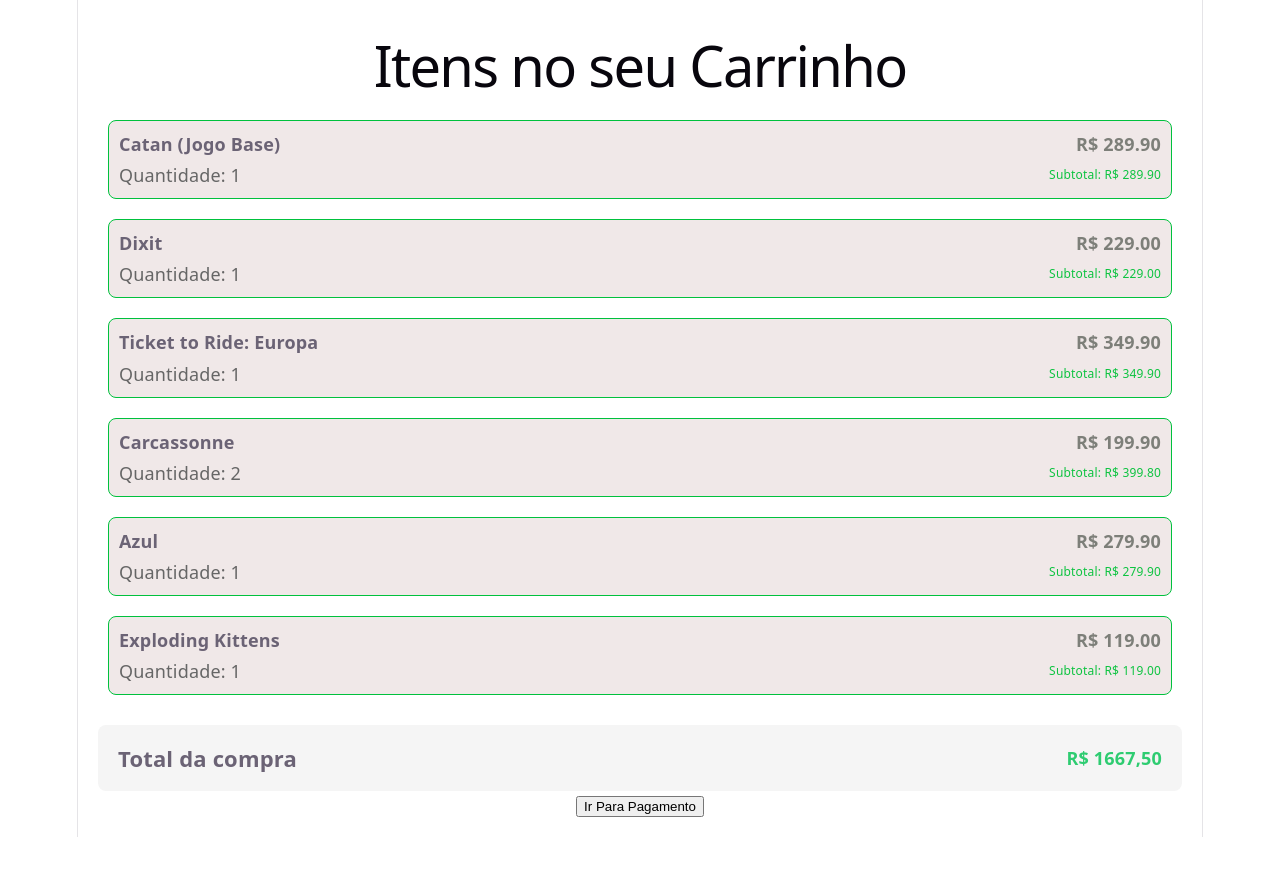
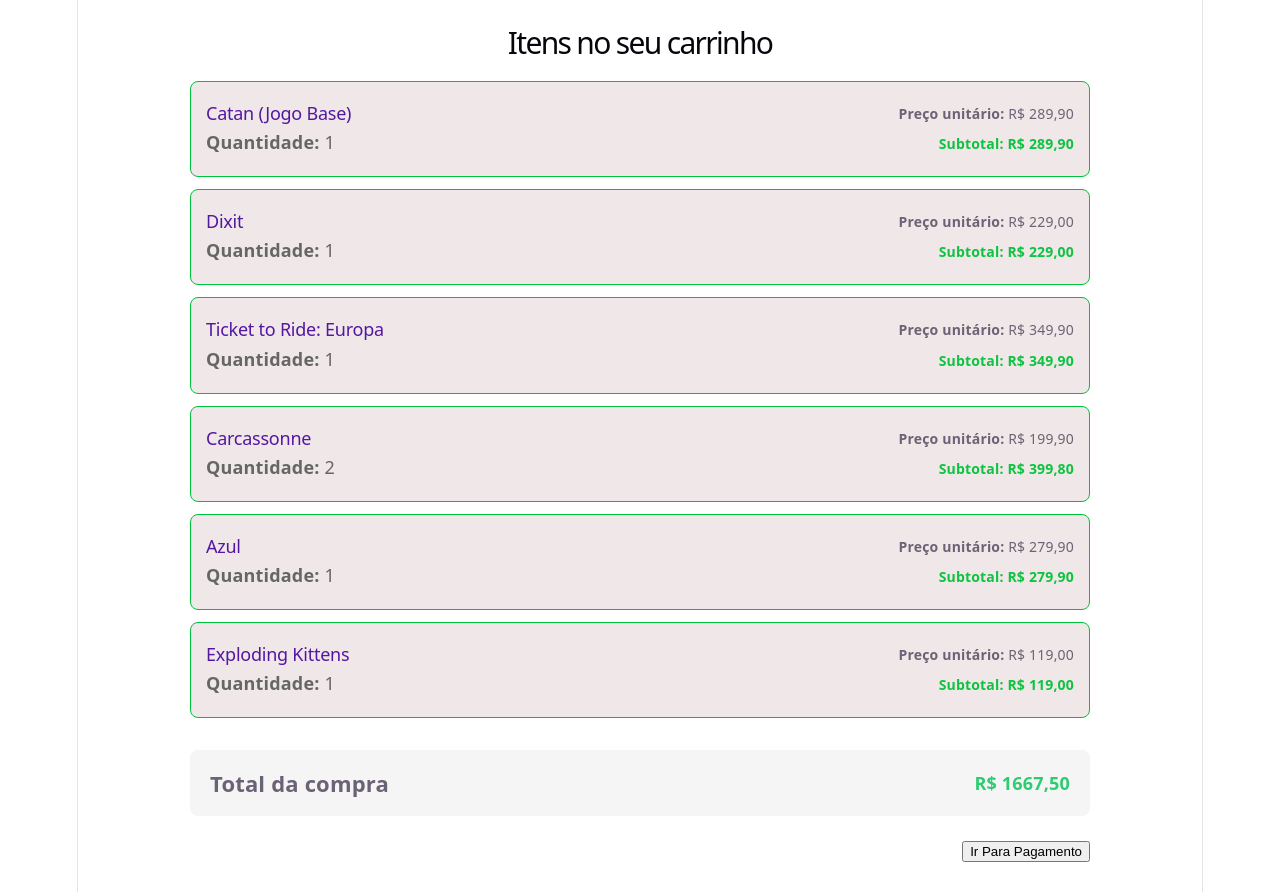
Before and after one commit to ataidesBergamin/Mini-Projeto-Carrinho-de-Compras, a React (Vite) app in the folder CarrinhoDeCompras/: page / in a window 1280 px wide. Before the commit the page ends 837 px from the top, so only its background shows below. Built offline with nearby package versions, Linux system fonts and the light colour scheme.

Commit message:
commit 17 - feature/acessibilidade refatoração no style do componete Carrinho e ItemCarrinho

```diff
--- /dev/null
+++ b/CarrinhoDeCompras/src/components/ItemCarrinho.css
@@ -0,0 +1,61 @@
+.item-carrinho {
+  background-color: #f0e8e8;
+  width: 100%;
+  display: flex;
+  justify-content: space-between;
+  align-items: center;
+  box-sizing: border-box;
+  padding: 15px;
+  gap: 20px;
+  margin-bottom: 12px;
+  border: 1px solid #00c13d;
+  border-radius: 8px;
+}
+.item-carrinho-info {
+  display: flex;
+  flex-direction: column;
+  gap: 5px;
+  min-width: 0;
+  align-items: flex-start;
+}
+.item-carrinho-info h2 {
+  margin: 0;
+  font-size: 18px;
+  overflow-wrap: anywhere;
+  color: #5317a1;
+}
+.item-carrinho-info p {
+  margin: 0;
+  color: #666;
+}
+.item-carrinho-info span,
+.item-carrinho-valores span {
+  font-weight: 600;
+}
+.item-carrinho-valores {
+  text-align: right;
+  flex-shrink: 0;
+  align-items: flex-end;
+}
+.item-carrinho-valores p {
+  margin: 4px 0;
+  font-size: 14px;
+}
+.item-carrinho-valores p:last-child {
+  color: #0dc340;
+  font-weight: bold;
+}
+/* ------------------------------------ */
+@media (max-width: 600px) {
+  .item-carrinho {
+    flex-direction: column;
+    align-items: center;
+  }
+  .item-carrinho-info {
+    align-items: center;
+  }
+  .item-carrinho-valores {
+    width: 100%;
+    text-align: center;
+  }
+}
--- a/CarrinhoDeCompras/src/components/ItemCarrinho.jsx
+++ b/CarrinhoDeCompras/src/components/ItemCarrinho.jsx
@@ -1,57 +1,35 @@
+import "./ItemCarrinho.css";
+
 function ItemCarrinho({ produto }) {
+  const subtotal = produto.preco * produto.quantidade;
+
   return (
-    <div style={{ padding: "10px" }}>
-      <div style={{ display: "flex", flexDirection: "column", gap: "8px" }}>
-        <div
-          key={produto.id}
-          style={{
-            border: "1px solid #00c13d",
-            borderRadius: "8px",
-            padding: "10px",
-            backgroundColor: "#f0e8e8",
-            display: "flex",
-            justifyContent: "space-between",
-            alignItems: "center",
-          }}
-        >
-          <div
-            style={{
-              display: "flex",
-              flexDirection: "column",
-              alignItems: "flex-start",
-            }}
-          >
-            <h3 style={{ margin: "0 0 5px 0", fontSize: "18px" }}>
-              {produto.nome}
-            </h3>
-            <p style={{ margin: 0, color: "#666" }}>
-              Quantidade: {produto.quantidade}
-            </p>
-          </div>
+    <article className="item-carrinho">
+      <div className="item-carrinho-info">
+        <h2>{produto.nome}</h2>
+        <p>
+          <span>Quantidade: </span>
+          {produto.quantidade}
+        </p>
+      </div>
+      <div className="item-carrinho-valores">
+        <p>
+          <span>Preço unitário:</span>{" "}
+          {produto.preco.toLocaleString("pt-BR", {
+            style: "currency",
+            currency: "BRL",
+          })}
+        </p>
 
-          <div style={{ textAlign: "right" }}>
-            <span
-              style={{
-                fontSize: "18px",
-                fontWeight: "bold",
-                color: "#7d7f79",
-              }}
-            >
-              R$ {produto.preco.toFixed(2)}
-            </span>
-            <p
-              style={{
-                margin: "5px 0 0 0",
-                fontSize: "12px",
-                color: "#0dc340",
-              }}
-            >
-              Subtotal: R$ {(produto.preco * produto.quantidade).toFixed(2)}
-            </p>
-          </div>
-        </div>
+        <p>
+          <span>Subtotal:</span>{" "}
+          {subtotal.toLocaleString("pt-BR", {
+            style: "currency",
+            currency: "BRL",
+          })}
+        </p>
       </div>
-    </div>
+    </article>
   );
 }
 
--- /dev/null
+++ b/CarrinhoDeCompras/src/pages/Carrinho.css
@@ -0,0 +1,41 @@
+.carrinho {
+  width: 100%;
+  box-sizing: border-box;
+  padding: 30px 20px;
+}
+.carrinho-conteudo {
+  width: 100%;
+  max-width: 900px;
+  margin: 0 auto;
+}
+.carrinho h1 {
+  margin: 0 0 25px;
+  font-size: 30px;
+}
+.lista-carrinho {
+  display: flex;
+  flex-direction: column;
+}
+.carrinho-acoes {
+  display: flex;
+  justify-content: flex-end;
+  margin-top: 20px;
+}
+/* -------------------------- */
+@media (max-width: 600px) {
+  .carrinho {
+    padding: 20px 15px;
+  }
+  .carrinho h1 {
+    font-size: 24px;
+  }
+  .carrinho-acoes {
+    justify-content: stretch;
+  }
+  .carrinho-acoes a {
+    width: 100%;
+  }
+  .carrinho-acoes button {
+    width: 100%;
+  }
+}
--- a/CarrinhoDeCompras/src/pages/Carrinho.jsx
+++ b/CarrinhoDeCompras/src/pages/Carrinho.jsx
@@ -1,3 +1,4 @@
+import "./Carrinho.css";
 import ItemCarrinho from "../components/ItemCarrinho";
 import ResumoCompra from "../components/ResumoCompra";
 import produtos from "../data/produtos";
@@ -6,19 +7,24 @@
 
 function Carrinho() {
   return (
-    <div style={{ padding: "20px" }}>
-      <h1>Itens no seu Carrinho</h1>
-
+    <main className="carrinho">
+      <section className="carrinho-conteudo" aria-labelledby="titulo-carrinho">
+        <h1 id="titulo-carrinho">Itens no seu carrinho</h1>
+        <div className="lista-carrinho">
           {produtos.map((produto) => (
             <ItemCarrinho key={produto.id} produto={produto} />
           ))}
+        </div>
 
         <ResumoCompra produtos={produtos} />
 
-      <Link to="/pagamento" style={{ textDecoration: "none" }}>
+        <div className="carrinho-acoes">
+          <Link to="/pagamento">
             <Botao>Ir Para Pagamento</Botao>
           </Link>
         </div>
+      </section>
+    </main>
   );
 }
 
```
Lines whose indentation alone changed are shown as unchanged.
